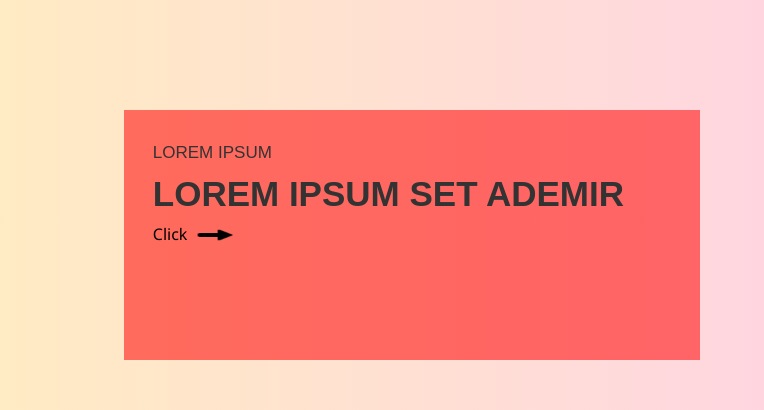
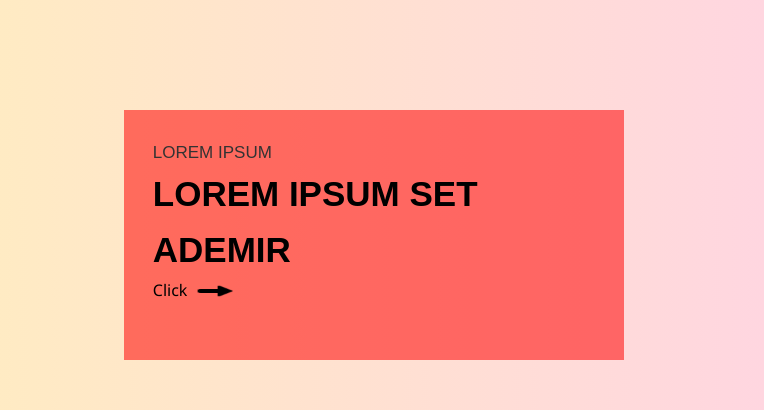
Before and after one commit to Ismailkp/simplohotel-exam, a plain HTML site: page Index.html in a window 1280 px wide. Shown: the part 799-1209 px from the top of the page, 516-1280 px from the left. Drawn offline with Linux system fonts and the light colour scheme.

Commit message:
text color change

```diff
--- a/Index.html
+++ b/Index.html
@@ -125,10 +125,12 @@
     .container-info-box .card {
       padding: 5%;
       background-color: #ff02028a;
-      width: 100%;
+      max-width: 100%;
+      width: 500px;
       height: 250px;
     }
     .container-info-box .card h3 {
+      color: black;
       font-weight: 600;
       font-size: 35px;
     }
```
